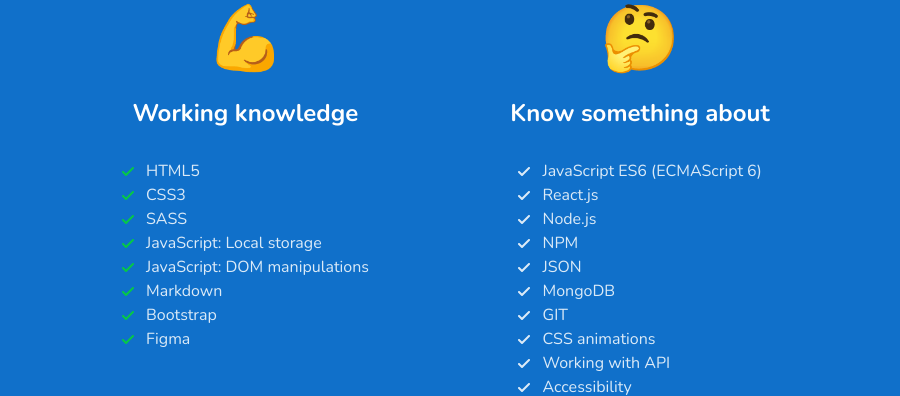
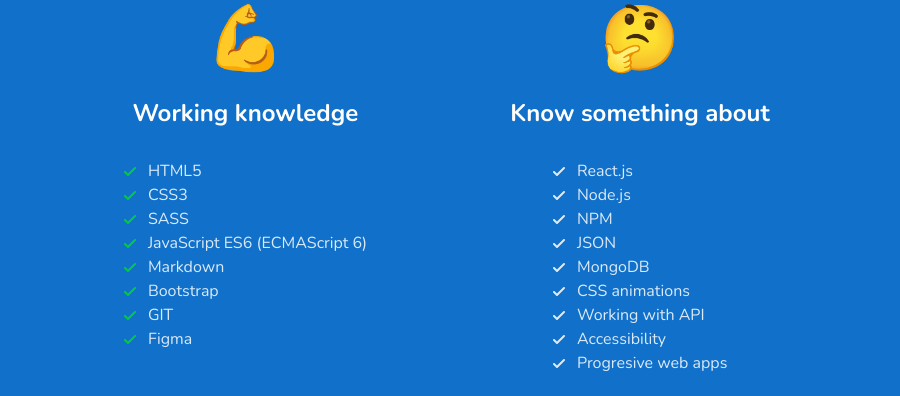
Before and after one commit to patryk-makarewicz/patryk-makarewicz.github.io, a website built with webpack: page src/pages/index.html in a window 1280 px wide. Shown: the part 933-1329 px from the top of the page, 0-900 px from the left. Built offline with nearby package versions, Linux system fonts and the light colour scheme; no server answers.

Commit message:
feat: small change in skills

```diff
--- a/src/pages/index.html
+++ b/src/pages/index.html
@@ -84,11 +84,7 @@
             </li>
             <li class="skill-list__item">
               <img src="../assets/img/small-tick.svg" alt="small tick" />
-              &nbsp; JavaScript: Local storage
-            </li>
-            <li class="skill-list__item">
-              <img src="../assets/img/small-tick.svg" alt="small tick" />
-              &nbsp; JavaScript: DOM manipulations
+              &nbsp; JavaScript ES6 (ECMAScript 6)
             </li>
             <li class="skill-list__item">
               <img src="../assets/img/small-tick.svg" alt="small tick" />
@@ -100,6 +96,10 @@
             </li>
             <li class="skill-list__item">
               <img src="../assets/img/small-tick.svg" alt="small tick" />
+              &nbsp; GIT
+            </li>
+            <li class="skill-list__item">
+              <img src="../assets/img/small-tick.svg" alt="small tick" />
               &nbsp; Figma
             </li>
           </ul>
@@ -108,10 +108,6 @@
           <p class="skill__emoji">🤔</p>
           <h3 class="skill__title">Know something about</h3>
           <ul class="skill-list">
-            <li class="skill-list__item">
-              <img src="../assets/img/small-tick-2.svg" alt="small tick" />
-              &nbsp; JavaScript ES6 (ECMAScript 6)
-            </li>
             <li class="skill-list__item">
               <img src="../assets/img/small-tick-2.svg" alt="small tick" />
               &nbsp; React.js
@@ -131,10 +127,6 @@
             <li class="skill-list__item">
               <img src="../assets/img/small-tick-2.svg" alt="small tick" />
               &nbsp; MongoDB
-            </li>
-            <li class="skill-list__item">
-              <img src="../assets/img/small-tick-2.svg" alt="small tick" />
-              &nbsp; GIT
             </li>
             <li class="skill-list__item">
               <img src="../assets/img/small-tick-2.svg" alt="small tick" />
```
